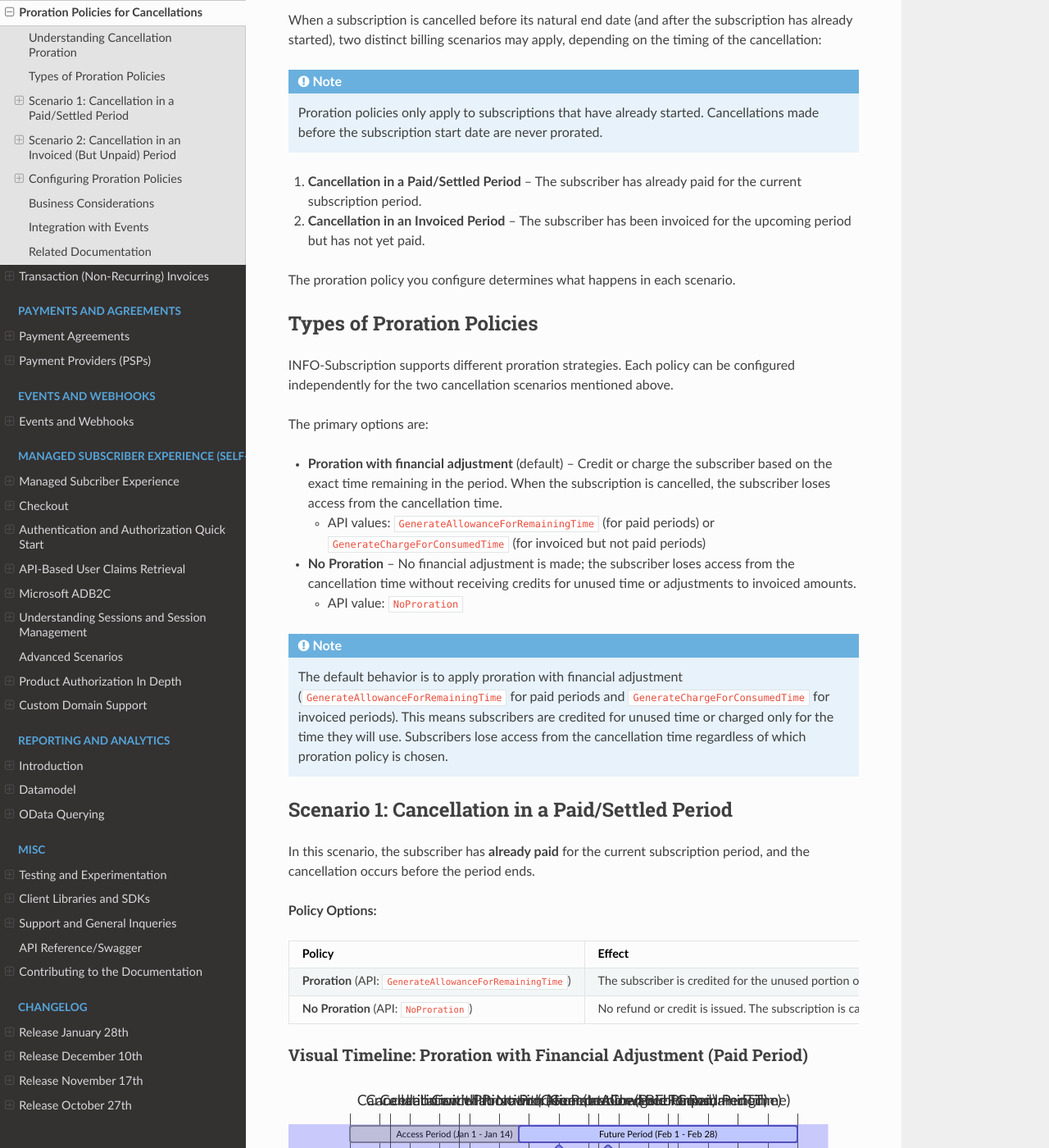
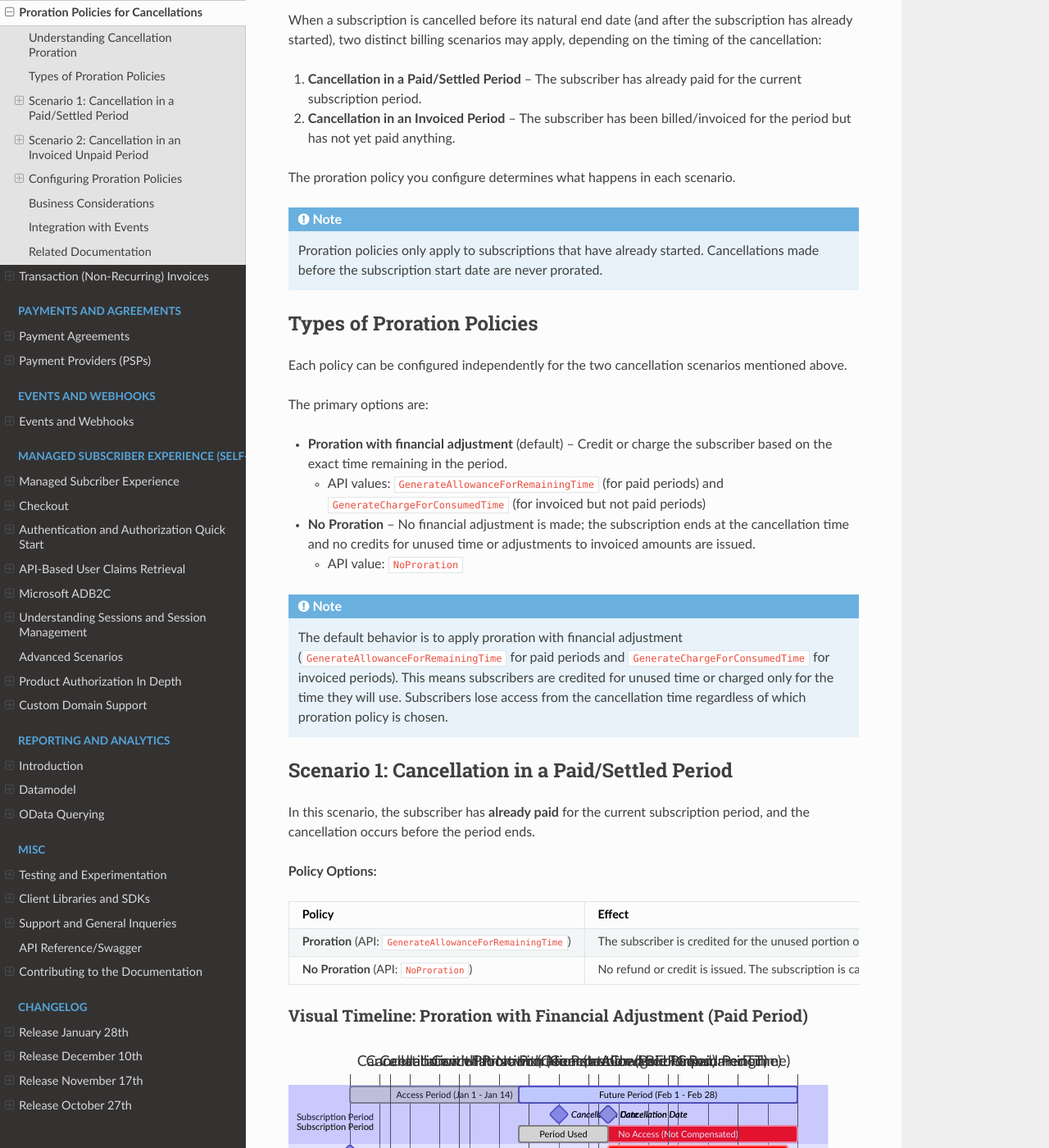
Before and after one commit to infosoftas/info-subscription-doc, a Sphinx documentation site: the page built from source/billing/proration-policies.rst, in a window 1280 px wide and 1400 px high, scrolled down 520 px. Shown: the whole window at 82% size. Built offline with Sphinx 7.4.7 and the Read the Docs theme 3.1.0, drawn with Linux system fonts in a browser that asks for light colours; formulas are drawn with MathJax 3; some of the changed text lies outside the part shown.

Commit message:
Adjusted a few sections to better reflect what we want.

```diff
--- a/source/billing/proration-policies.rst
+++ b/source/billing/proration-policies.rst
@@ -17,28 +17,29 @@ Understanding Cancellation Proration
 
 When a subscription is cancelled before its natural end date (and after the subscription has already started), two distinct billing scenarios may apply, depending on the timing of the cancellation:
 
+1. **Cancellation in a Paid/Settled Period** – The subscriber has already paid for the current subscription period.
+2. **Cancellation in an Invoiced Period** – The subscriber has been billed/invoiced for the period but has not yet paid anything.
+
+The proration policy you configure determines what happens in each scenario.
+
 .. note::
     Proration policies only apply to subscriptions that have already started. Cancellations made before the subscription start date are never prorated.
 
-1. **Cancellation in a Paid/Settled Period** – The subscriber has already paid for the current subscription period.
-2. **Cancellation in an Invoiced Period** – The subscriber has been invoiced for the upcoming period but has not yet paid.
-
-The proration policy you configure determines what happens in each scenario.
 
 .. _proration-types:
 
 Types of Proration Policies
 ============================
 
-|projectName| supports different proration strategies. Each policy can be configured independently for the two cancellation scenarios mentioned above.
+Each policy can be configured independently for the two cancellation scenarios mentioned above.
 
 The primary options are:
 
-- **Proration with financial adjustment** (default) – Credit or charge the subscriber based on the exact time remaining in the period. When the subscription is cancelled, the subscriber loses access from the cancellation time.
+- **Proration with financial adjustment** (default) – Credit or charge the subscriber based on the exact time remaining in the period.
 
-  - API values: ``GenerateAllowanceForRemainingTime`` (for paid periods) or ``GenerateChargeForConsumedTime`` (for invoiced but not paid periods)
+  - API values: ``GenerateAllowanceForRemainingTime`` (for paid periods) and ``GenerateChargeForConsumedTime`` (for invoiced but not paid periods)
 
-- **No Proration** – No financial adjustment is made; the subscriber loses access from the cancellation time without receiving credits for unused time or adjustments to invoiced amounts.
+- **No Proration** – No financial adjustment is made; the subscription ends at the cancellation time and no credits for unused time or adjustments to invoiced amounts are issued.
 
   - API value: ``NoProration``
 
@@ -61,10 +62,10 @@ In this scenario, the subscriber has **already paid** for the current subscripti
    * - **Proration** (API: ``GenerateAllowanceForRemainingTime``)
      - The subscriber is credited for the unused portion of the period. An allowance is issued for the prorated amount.
    * - **No Proration** (API: ``NoProration``)
-     - No refund or credit is issued. The subscription is cancelled and the subscriber loses access from the cancellation time (the subscription period is effectively shortened without financial compensation).
+     - No refund or credit is issued. The subscription is cancelled. The subscription period is effectively shortened without financial compensation.
 
 Visual Timeline: Proration with Financial Adjustment (Paid Period)
-----------------------------------------------
+-------------------------------------------------------------------
 
 .. mermaid::
 
@@ -137,8 +138,8 @@ In this example:
 
 The subscription is cancelled on January 15, and the subscriber loses access immediately without receiving a refund for the unused 16 days. No new billing period is created.
 
-Scenario 2: Cancellation in an Invoiced (But Unpaid) Period
-===========================================================
+Scenario 2: Cancellation in an Invoiced Unpaid Period
+======================================================
 
 In this scenario, the subscriber has been **invoiced** for the upcoming subscription period, but the invoice has **not been paid** yet.
 
@@ -156,7 +157,7 @@ In this scenario, the subscriber has been **invoiced** for the upcoming subscrip
      - The full invoice amount remains due. The subscriber is expected to pay for the entire period, even though the subscription will be cancelled.
 
 Visual Timeline: Proration with Financial Adjustment (Invoiced Period)
---------------------------------------------------
+-----------------------------------------------------------------------
 
 .. mermaid::
 
```
Also changed, not shown: other parts of source/billing/proration-policies.rst (+5 -0 lines).
